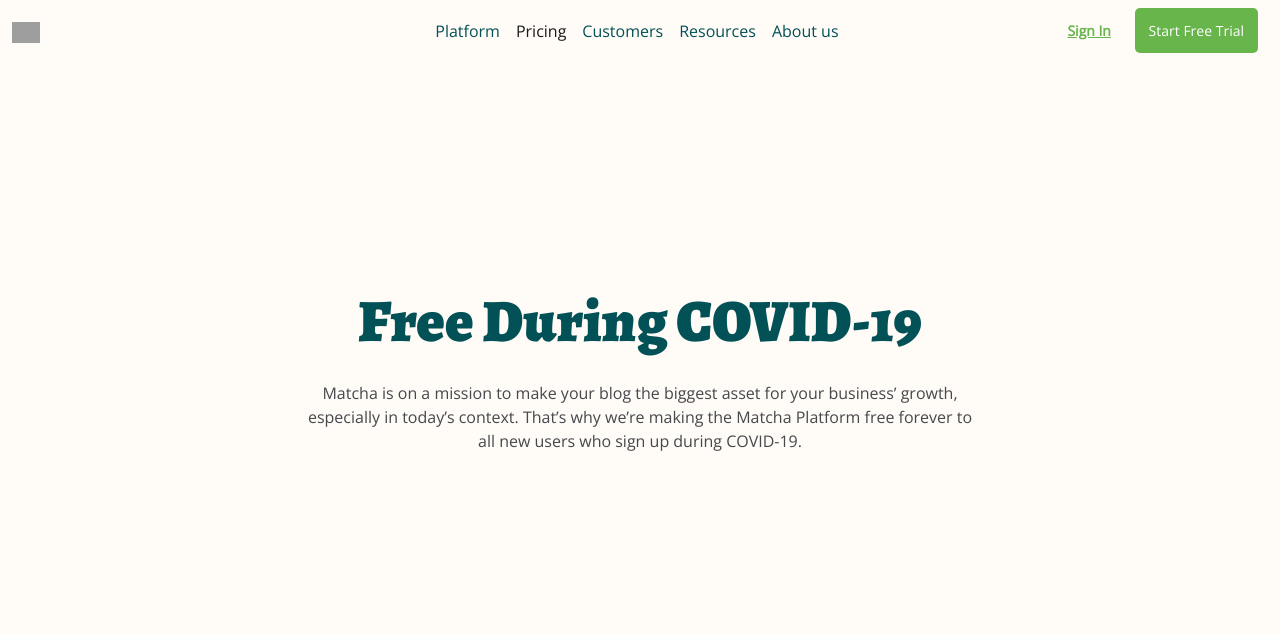
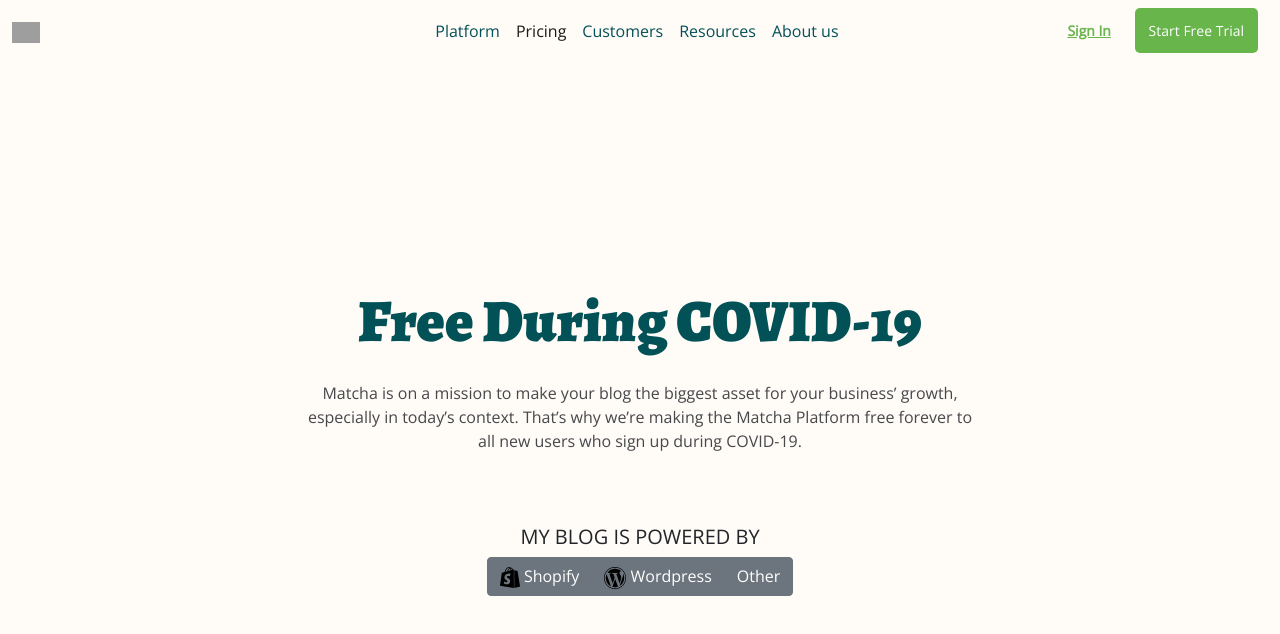
Before and after one commit to MaEuniceV/Bedu-F1, a plain HTML site: page pricing.html in a window 1280 px wide. Drawn offline with nearby package versions, Linux system fonts and the light colour scheme; grey boxes are pictures that could not be loaded.

Commit message:
Barra de íconos

```diff
--- a/pricing.html
+++ b/pricing.html
@@ -61,8 +61,22 @@
             during COVID-19.
           </p>
         </article>
+        <!-- Este es el nuevo código con la botonera -->
+        <div class="platforms">
+          <h5>MY BLOG IS POWERED BY</h5>
+          <div class="btn-group" role="group" aria-label="Basic example">
+            <button type="button" class="btn btn-secondary">
+              <img src="icons/shopify.svg" alt="Shopify icon"> <!-- Este es el ícono de Shopify-->
+              Shopify
+            </button>
+            <button type="button" class="btn btn-secondary">
+              <img src="icons/wordpress.svg" alt="Wordpress icon"> <!-- Este es el ícono de Wordpress-->
+              Wordpress
+            </button>
+            <button type="button" class="btn btn-secondary">Other</button>
+          </div>
+        </div>
       </main>
-
     <script src="https://cdn.jsdelivr.net/npm/bootstrap@5.1.3/dist/js/bootstrap.bundle.min.js"
         integrity="sha384-ka7Sk0Gln4gmtz2MlQnikT1wXgYsOg+OMhuP+IlRH9sENBO0LRn5q+8nbTov4+1p"
         crossorigin="anonymous"></script>
```
Also changed, not shown: icons/shopify.svg (added), icons/wordpress.svg (added), pricing.css (line endings or trailing spaces).
